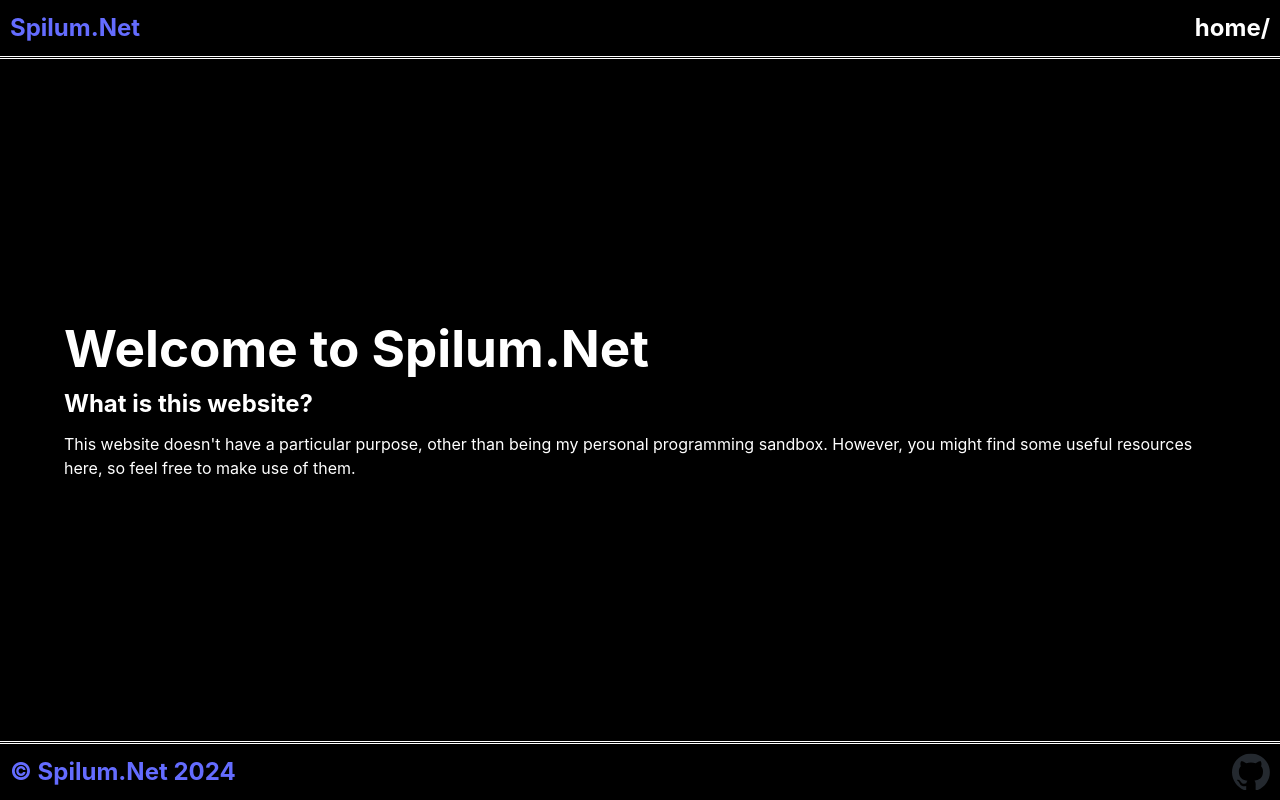
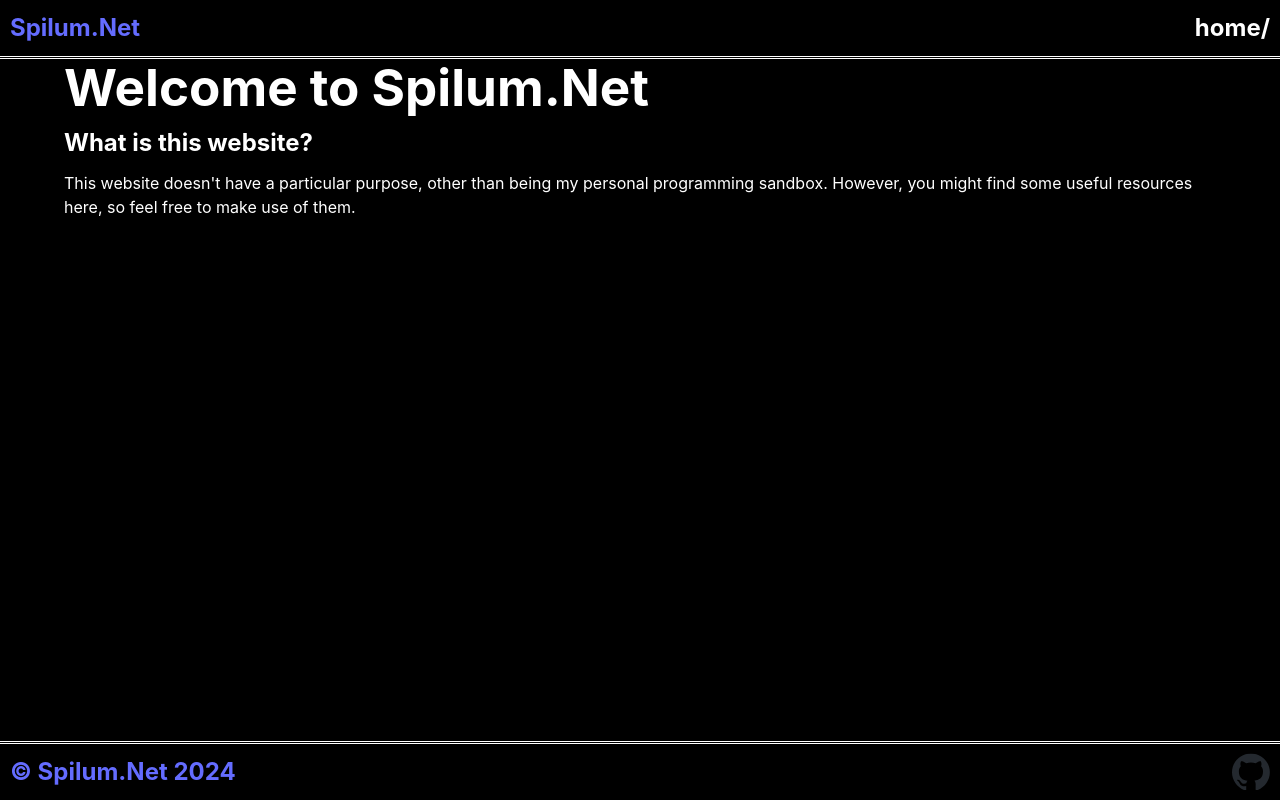
Before and after one commit to tristanpn02/SpilumNet, a React (Vite) app: page /home in a window 1280 px wide. Built offline with nearby package versions, Linux system fonts and the light colour scheme.

Commit message:
Make content fill the entire screen

```diff
--- a/package.json
+++ b/package.json
@@ -11,7 +11,8 @@
   },
   "dependencies": {
     "react": "^18.3.1",
-    "react-dom": "^18.3.1"
+    "react-dom": "^18.3.1",
+    "react-router-dom": "^6.26.2"
   },
   "devDependencies": {
     "@eslint/js": "^9.11.1",
--- a/src/App.css
+++ b/src/App.css
@@ -13,6 +13,7 @@ html, body, #root {
 }
 
 body {
+  display: block;
   margin: 0;
   font-family: -apple-system, BlinkMacSystemFont, 'Segoe UI', 'Roboto', 'Oxygen',
     'Ubuntu', 'Cantarell', 'Fira Sans', 'Droid Sans', 'Helvetica Neue', sans-serif;
--- a/src/App.tsx
+++ b/src/App.tsx
@@ -1,3 +1,5 @@
+import {BrowserRouter as Router, Route, Routes, Navigate} from 'react-router-dom';
+
 import './App.css'
 import Header from './Components/Header'
 import Footer from './Components/Footer'
@@ -7,11 +9,16 @@ import Home from './Pages/Home'
 function App() {
 
   return (
-    <>
+    <Router>
       <Header />
-      <Home />
+      <div className="Main">
+        <Routes>
+          <Route path='/' element={<Navigate to="/home" />} />
+          <Route path='/home' element={<Home />} />
+        </Routes>
+      </div>
       <Footer />
-    </>
+    </Router>
   )
 }
 
```
Also changed, not shown: 1 other file (tests, documents, lock files or other folders).
